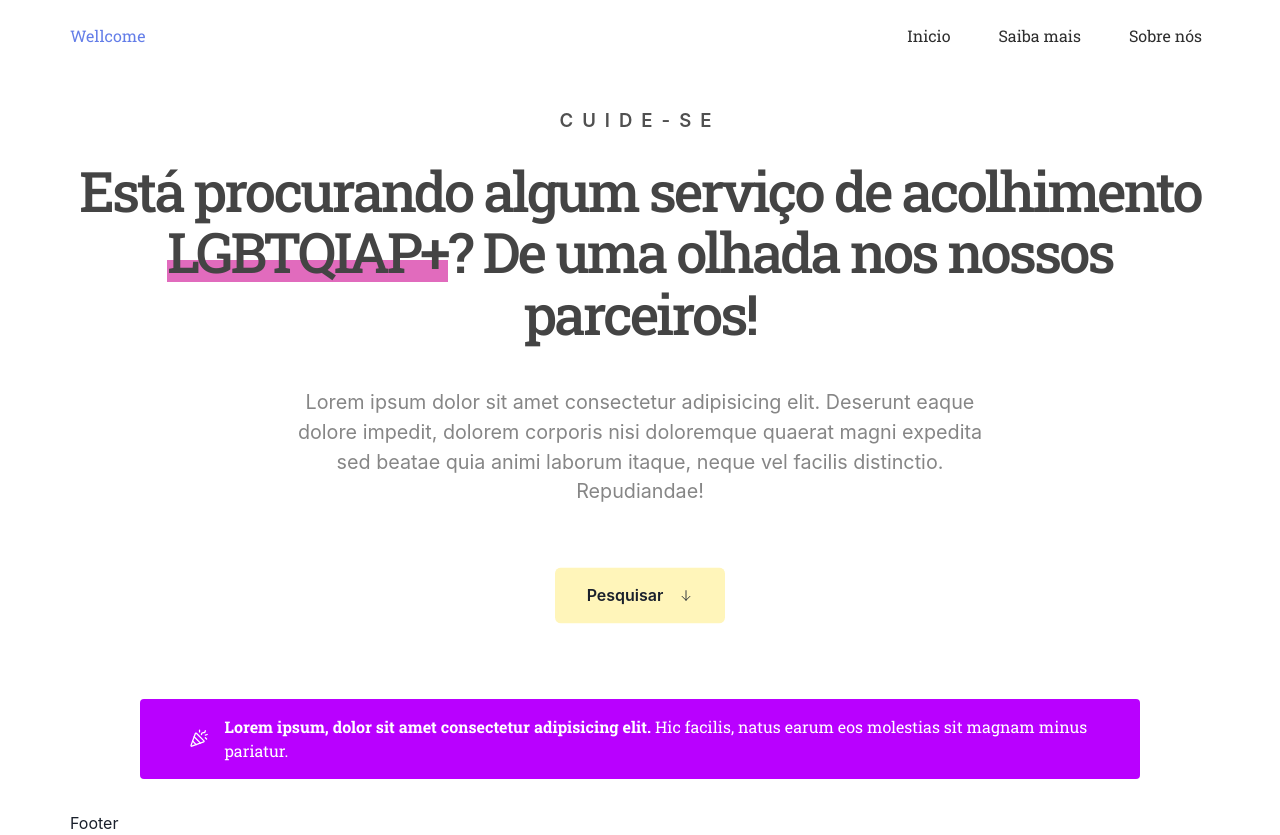
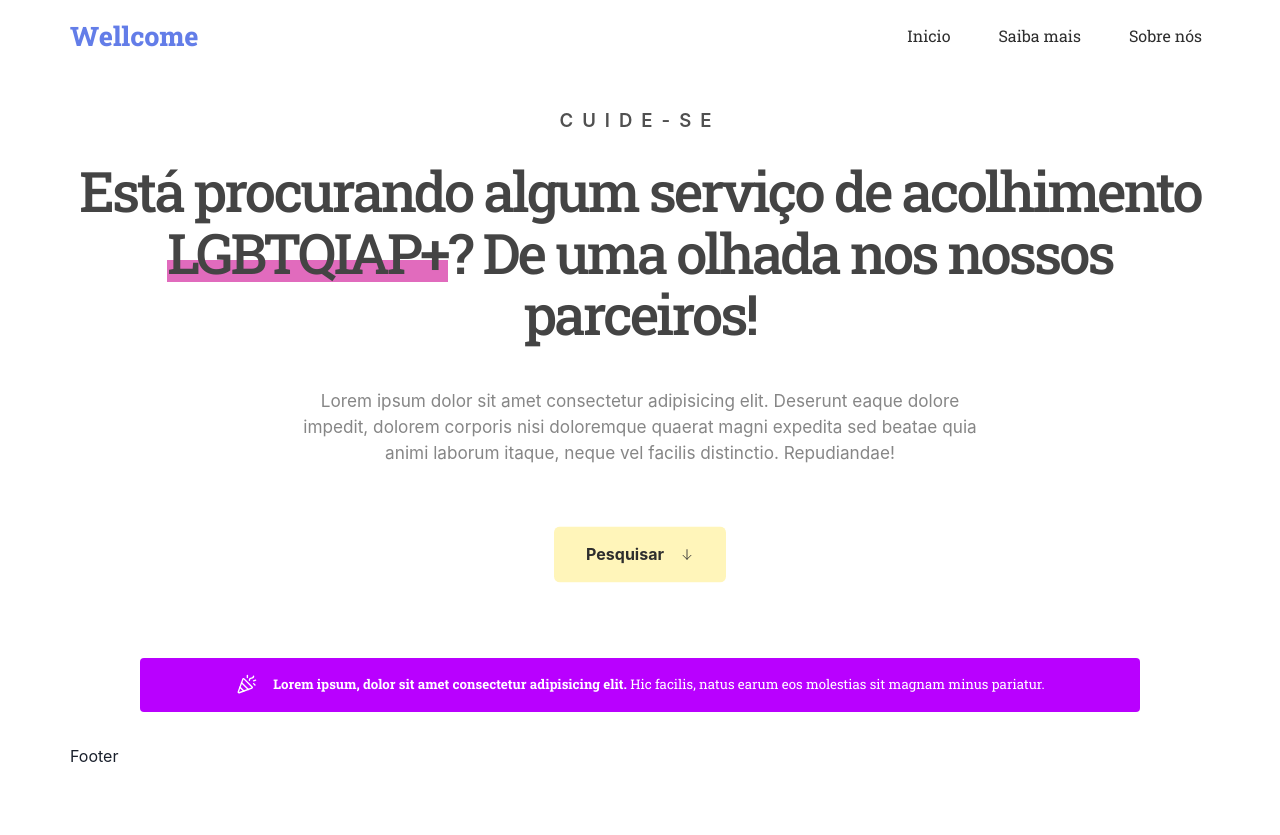
Before and after one commit to ngrpedro/towellcome, a React (Vite) app: page / in a window 1280 px wide. After the commit the page ends 800 px from the top, so only its background shows below. Built offline with nearby package versions, Linux system fonts and the light colour scheme.

Commit message:
partners init + css ajuste

```diff
--- a/src/components/Banner/index.module.sass
+++ b/src/components/Banner/index.module.sass
@@ -18,5 +18,6 @@
         gap: 1rem
 
         p
+            font-family: $font-roboto
+            font-size: calc(12px + .10vw)
             color: #fff
-            font-family: $font-roboto
--- a/src/components/layout/NavBar/index.module.sass
+++ b/src/components/layout/NavBar/index.module.sass
@@ -20,6 +20,8 @@
         justify-content: space-between
 
         h1
+            font-size: calc(14px + 1vw)
+            font-weight: 800
             color: #637de8
 
         ul
--- a/src/sections/Hero/index.module.sass
+++ b/src/sections/Hero/index.module.sass
@@ -36,7 +36,7 @@
             font-weight: inherit
 
     .text
-        font-size: calc(14px + .45vw)
+        font-size: calc(14px + .25vw)
         max-width: 700px
         font-weight: 400
         color: #868686
@@ -54,7 +54,8 @@
         border-radius: 6px
 
         background-color: #fff5ba
-        font-weight: 600
+        font-weight: 700
+        color: $color-body-text
         border: none
 
         margin-top: 3rem
--- /dev/null
+++ b/src/sections/Partners/index.module.sass
@@ -0,0 +1,4 @@
+@import "../../styles/main.sass"
+
+.container
+    @extend .container
```
Also changed, not shown: src/sections/Partners/index.tsx (added, +9 -0 lines).
